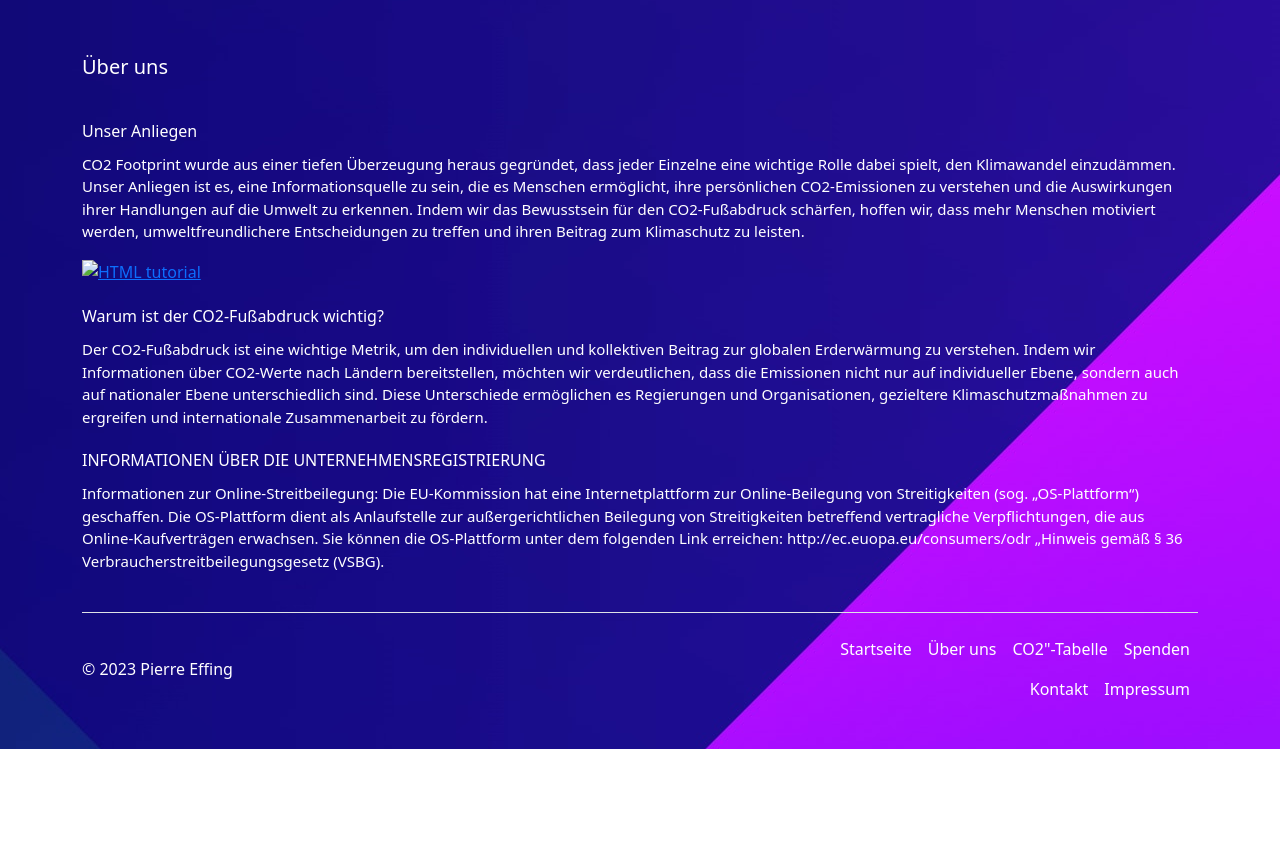
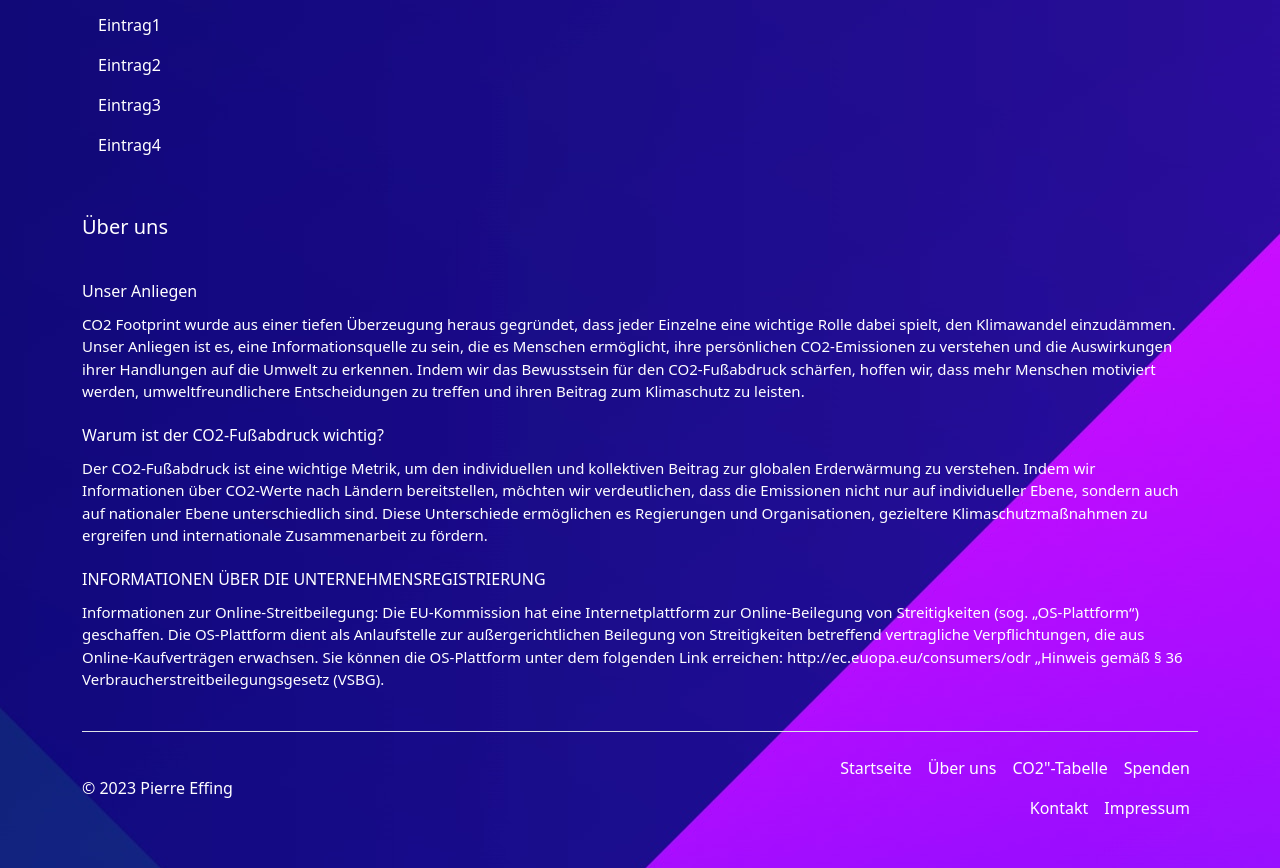
Before and after one commit to Pierre8594/co2-footprint-project, a plain HTML site: page ueber-uns.html in a window 1280 px wide. Shown: the part 71-939 px from the top of the page. Before the commit the page ends 820 px from the top, so only its background shows below. Drawn offline with nearby package versions, Linux system fonts and the light colour scheme.

Commit message:
Funktion zur Menü pos. hinzugefügt

```diff
--- a/scripts/functions.js
+++ b/scripts/functions.js
@@ -1,4 +1,4 @@
-function filterTable() {
+const filterTable = () => {
 
     try {
         let input1 = document.getElementById("searchField1");
@@ -75,3 +75,16 @@ function filterTable() {
         console.log('Funktion erfolgreich ausgeführt');
     }
 }
+
+
+const changeMenuPosition = () =>{
+    let lang = navigator.language;
+    let navPos = document.getElementById('NavLeft');
+    lang.startsWith('ar') === true ? navPos.setAttribute('id','NavRight') : navPos.setAttribute('id','NavLeft');
+    //let textelement = document.getElementById('text');
+    //textelement.innerText = lang;
+    //element.setAttribute('id','NavRight');
+    //let loc = navigator.geolocation.getCurrentPosition();
+}
+
+window.addEventListener('load', changeMenuPosition);
--- a/styles/styles.css
+++ b/styles/styles.css
@@ -17,6 +17,13 @@ body
 
 }
 
+#NavLeft{
+    text-align: left;
+}
+
+#NavRight{
+    text-align: right;
+}
 
 body h1{
     margin-top: 100px;
--- a/ueber-uns.html
+++ b/ueber-uns.html
@@ -28,12 +28,28 @@
     <link href="https://cdn.jsdelivr.net/npm/bootstrap@5.3.0/dist/css/bootstrap.min.css" rel="stylesheet" integrity="sha384-9ndCyUaIbzAi2FUVXJi0CjmCapSmO7SnpJef0486qhLnuZ2cdeRhO02iuK6FUUVM" crossorigin="anonymous">
     <script src="https://cdn.jsdelivr.net/npm/bootstrap@5.3.0/dist/js/bootstrap.bundle.min.js" integrity="sha384-geWF76RCwLtnZ8qwWowPQNguL3RmwHVBC9FhGdlKrxdiJJigb/j/68SIy3Te4Bkz" crossorigin="anonymous"></script>
     <link rel="stylesheet" type="text/css" href="../co2-footprint-project/styles/styles.css">
+    <script src="../co2-footprint-project/scripts/functions.js"></script>
 </head>
 <body class="body">
 
 <div class="container">
     <div class="row">
         <div class="col col-xs-12 col-sm-12 col-md-12 col-lg-12 col-xl-12 col-xxl-12">
+
+            <ul class="nav flex-column" id="NavLeft" onload="changeMenuPosition()">
+                <li class="nav-item">
+                    <a class="nav-link active">Eintrag1</a>
+                </li>
+                <li class="nav-item">
+                    <a class="nav-link active" href="a1" href="#">Eintrag2</a>
+                </li>
+                <li class="nav-item">
+                    <a class="nav-link active" href="#">Eintrag3</a>
+                </li>
+                <li class="nav-item">
+                    <a class="nav-link active" href="#">Eintrag4</a>
+                </li>
+            </ul>
             <h1 id="pheaderT">Über uns</h1>
 
             <p id="impressumHead">Unser Anliegen</p>
@@ -42,7 +58,7 @@
                 Unser Anliegen ist es, eine Informationsquelle zu sein, die es Menschen ermöglicht, ihre persönlichen CO2-Emissionen zu verstehen und die
                 Auswirkungen ihrer Handlungen auf die Umwelt zu erkennen. Indem wir das Bewusstsein für den CO2-Fußabdruck schärfen, hoffen wir,
                 dass mehr Menschen motiviert werden, umweltfreundlichere Entscheidungen zu treffen und ihren Beitrag zum Klimaschutz zu leisten.</p>
-            <a href="default.asp"><img src="smiley.gif" alt="HTML tutorial"></a>
+
 
             <p id="impressumHead">Warum ist der CO2-Fußabdruck wichtig?</p>
 
@@ -52,7 +68,9 @@
                 Organisationen, gezieltere Klimaschutzmaßnahmen zu ergreifen und internationale Zusammenarbeit zu fördern.</p>
             <p id="impressumHead">INFORMATIONEN ÜBER DIE UNTERNEHMENSREGISTRIERUNG</p>
 
-            <p id="impressumText" >Informationen zur Online-Streitbeilegung: Die EU-Kommission hat eine Internetplattform zur Online-Beilegung von Streitigkeiten (sog. „OS-Plattform“) geschaffen. Die OS-Plattform dient als Anlaufstelle zur außergerichtlichen Beilegung von Streitigkeiten betreffend vertragliche Verpflichtungen, die aus Online-Kaufverträgen erwachsen. Sie können die OS-Plattform unter dem folgenden Link erreichen: http://ec.euopa.eu/consumers/odr „Hinweis gemäß § 36 Verbraucherstreitbeilegungsgesetz (VSBG).</p>
+
+
+            <p id="impressumText">Informationen zur Online-Streitbeilegung: Die EU-Kommission hat eine Internetplattform zur Online-Beilegung von Streitigkeiten (sog. „OS-Plattform“) geschaffen. Die OS-Plattform dient als Anlaufstelle zur außergerichtlichen Beilegung von Streitigkeiten betreffend vertragliche Verpflichtungen, die aus Online-Kaufverträgen erwachsen. Sie können die OS-Plattform unter dem folgenden Link erreichen: http://ec.euopa.eu/consumers/odr „Hinweis gemäß § 36 Verbraucherstreitbeilegungsgesetz (VSBG).</p>
         </div>
     </div>
 </div>
```
